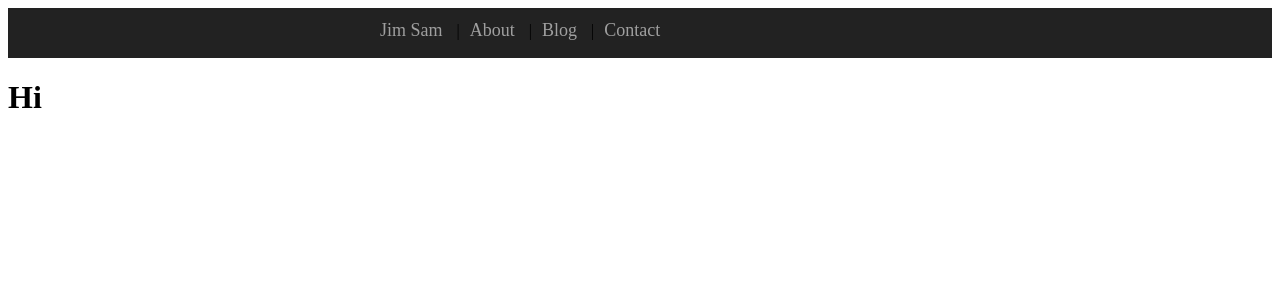
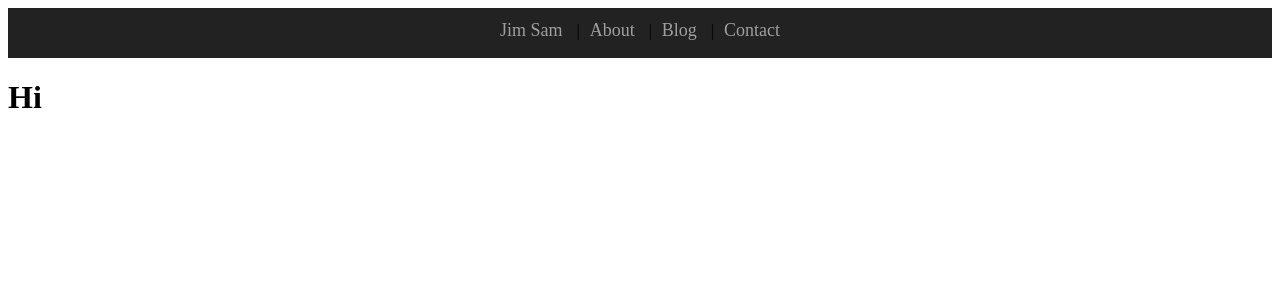
Before and after one commit to jamessam/personal, a Next.js app: page / in a window 1280 px wide. Shown: the top 300 px of the page. Built offline with nearby package versions, Linux system fonts and the light colour scheme.

Commit message:
redo styling, add Container

```diff
--- /dev/null
+++ b/components/Container.js
@@ -0,0 +1,17 @@
+import Header from './Header';
+// import Footer from './Footer';
+
+const Container = ({ children }) => (
+  <div>
+    <Header />
+    <div style={styles}>{children}</div>
+    {/* <Footer /> */}
+  </div>
+);
+
+export default Container;
+
+const styles = {
+  margin: '0 auto',
+  textAlign: 'justify',
+};
--- a/components/Header.js
+++ b/components/Header.js
@@ -1,25 +1,24 @@
 import Link from 'next/link';
-import styles from '../styles/Header.module.css';
 
 const Header = () => {
   return (
-    <div className={styles.outerDiv}>
-      <div className={styles.textBox}>
-        <div>
+    <div style={styles.outerDiv}>
+      <div style={styles.textBox}>
+        <div style={{ textAlign: 'center' }}>
           <Link href="/">
-            <a className={styles.linkStyle}>Jim Sam</a>
+            <a style={styles.linkStyle}>Jim Sam</a>
           </Link>{' '}
           |
           <Link href="/about">
-            <a className={styles.linkStyle}>About</a>
+            <a style={styles.linkStyle}>About</a>
           </Link>{' '}
           |
           <Link href="/blog">
-            <a className={styles.linkStyle}>Blog</a>
+            <a style={styles.linkStyle}>Blog</a>
           </Link>{' '}
           |
           <Link href="/contact">
-            <a className={styles.linkStyle}>Contact</a>
+            <a style={styles.linkStyle}>Contact</a>
           </Link>
         </div>
       </div>
@@ -28,3 +27,25 @@ const Header = () => {
 };
 
 export default Header;
+
+const styles = {
+  linkStyle: {
+    color: '#9f9f9f',
+    margin: '0 10px',
+    fontSize: '18px',
+    textDecoration: 'none',
+  },
+
+  outerDiv: {
+    backgroundColor: '#222',
+    minHeight: '50px',
+  },
+
+  textBox: {
+    margin: '0 auto',
+    maxWidth: '340px',
+    padding: '0.4 rem 1.0875rem',
+    paddingTop: '12px',
+    paddingBottom: '12px',
+  },
+};
--- a/pages/index.js
+++ b/pages/index.js
@@ -1,12 +1,12 @@
 import Head from 'next/head';
-import styles from '../styles/Home.module.css';
+// import styles from '../styles/Home.module.css';
 
-import Header from '../components/Header';
+import Container from '../components/Container';
 
 export default function Home() {
   return (
     <div>
-      <Header />
+      <Container />
       <h1>Hi</h1>
     </div>
   );
--- a/styles/Header.module.css
+++ /dev/null
@@ -1,27 +0,0 @@
-.linkStyle {
-    color: #9f9f9f;
-    margin: 0 10px;
-    font-size: 18px;
-    text-decoration: none;
-}
-
-div.outerDiv {
-  background: #222;
-  min-height: 50px;
-}
-
-div.headerText {
-  margin: 0;
-}
-
-div.textBox {
-  margin: 0 auto;
-  max-width: 340px;
-  padding: 0.4 rem 1.0875rem;
-  padding-top: 12px;
-  padding-bottom: 12px;
-
-  @media (min-width: 768px) {
-    max-width: 540px;
-  }
-}
```
